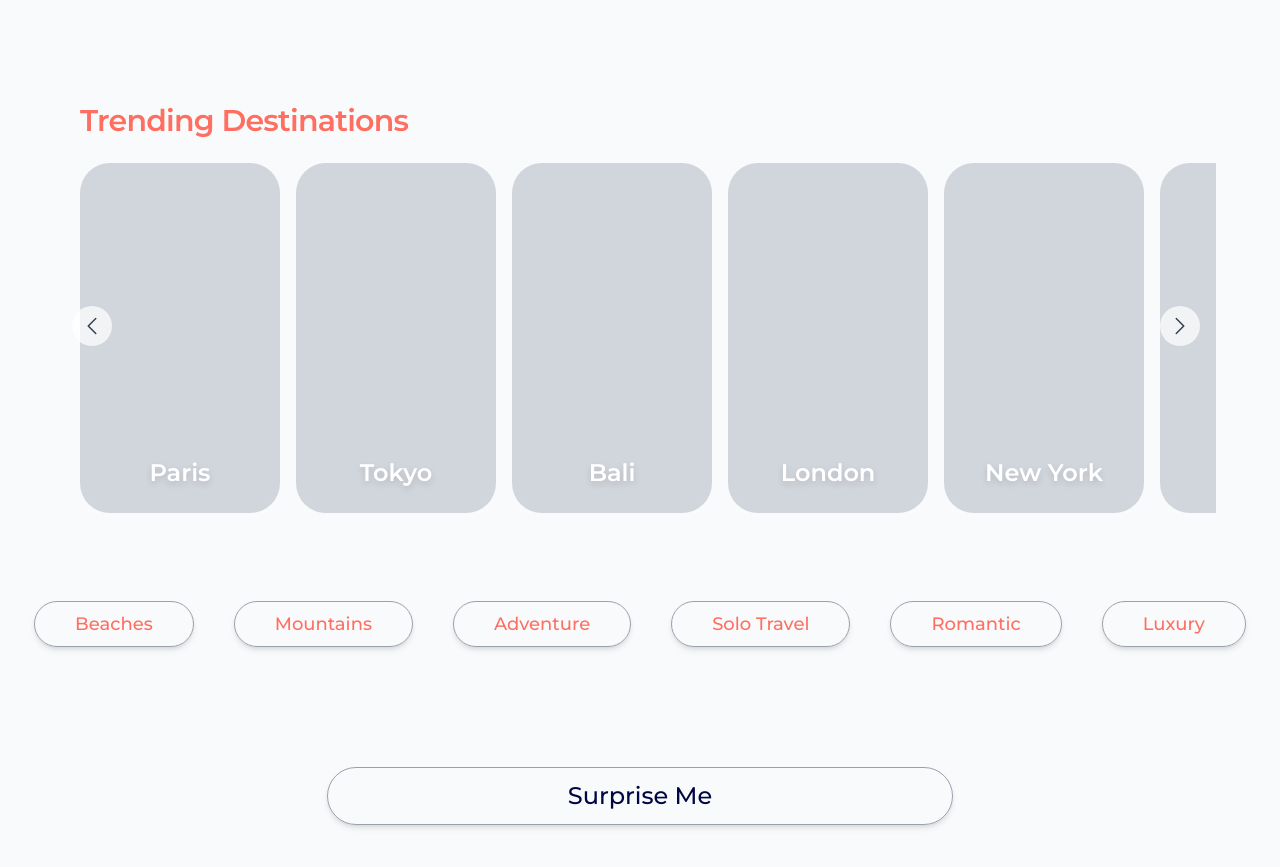
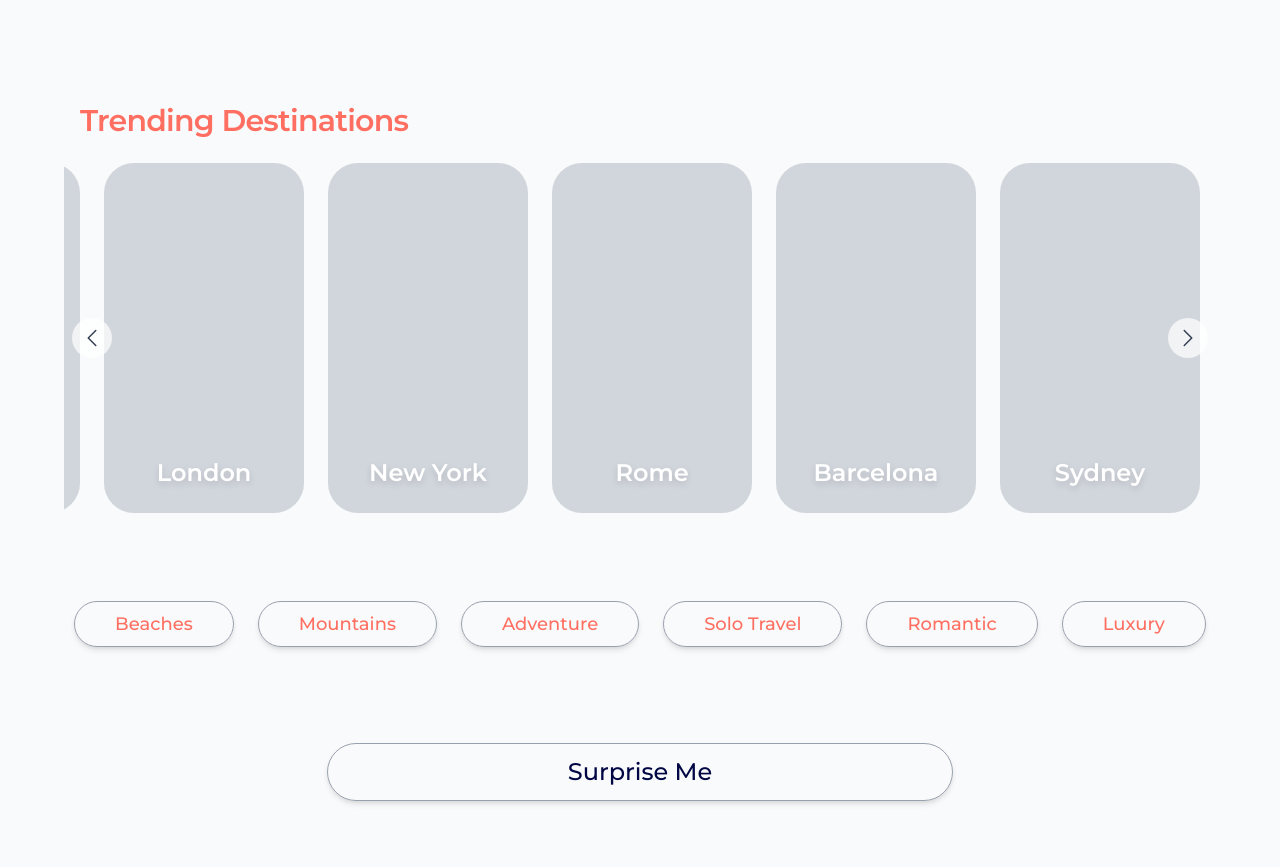
Before and after one commit to GlobeGeniusAI/GlobeGenius.AI, a Next.js app: page / in a window 1280 px wide. Shown: the part 2820-3687 px from the top of the page. Built offline with nearby package versions, Linux system fonts and the light colour scheme.

Commit message:
carousel moves on its own useefect

```diff
--- a/src/app/Landing.tsx
+++ b/src/app/Landing.tsx
@@ -66,7 +66,7 @@ export default function Landing() {
         ]}
       />
 
-      <div className="flex flex-wrap justify-center pb-24 pt-6">
+      <div className="flex flex-wrap justify-center pb-24 pt-4">
         <button className="rounded-full border border-gray-400 px-60 py-3 text-[#000744] text-2xl font-montserrat font-medium hover:bg-gray-200 shadow-md transition transform hover:-translate-y-1 active:translate-y-0 hover:cursor-pointer">
           Surprise Me
         </button>
--- a/src/components/TrendingCards.tsx
+++ b/src/components/TrendingCards.tsx
@@ -1,45 +1,62 @@
-import { ChevronLeftIcon, ChevronRightIcon } from "@heroicons/react/24/solid";
-import { useRef } from "react";
-
 //TODO:
 //Hook this up to dynamic API image sources.
-//Add actual carousel behavior (Swiper.js or custom scroll logic).
 //Wire up routing when clicking a card.
 
-export default function TrendingCards({
-  destinations,
-}: {
-  destinations: { name: string }[];
-}) {
+
+'use client';
+
+import { useRef, useEffect, useState } from 'react';
+import { ChevronLeftIcon, ChevronRightIcon } from '@heroicons/react/24/solid';
+
+export default function TrendingDestinations({ destinations }: { destinations: { name: string }[] }) {
   const scrollRef = useRef<HTMLDivElement>(null);
+  const [isHovering, setIsHovering] = useState(false);
 
-  const scroll = (direction: "left" | "right") => {
+  const scroll = (direction: 'left' | 'right') => {
     if (scrollRef.current) {
-      const scrollAmount = 250; // Adjust this scroll amount if needed
+      const scrollAmount = 250;
       scrollRef.current.scrollBy({
-        left: direction === "left" ? -scrollAmount : scrollAmount,
-        behavior: "smooth",
+        left: direction === 'left' ? -scrollAmount : scrollAmount,
+        behavior: 'smooth',
       });
     }
   };
 
+  // 🌀 Auto-scroll (paused on hover)
+  useEffect(() => {
+    const interval = setInterval(() => {
+      if (!isHovering && scrollRef.current) {
+        const el = scrollRef.current;
+        if (el.scrollLeft + el.offsetWidth >= el.scrollWidth) {
+          el.scrollTo({ left: 0, behavior: 'smooth' });
+        } else {
+          el.scrollBy({ left: 250, behavior: 'smooth' });
+        }
+      }
+    }, 2000); // scroll every 4 sec
+
+    return () => clearInterval(interval);
+  }, [isHovering]);
+
   return (
-    <div className="relative w-full max-w-6xl mx-auto overflow-hidden">
+    <div className="relative mt-6 w-full max-w-6xl mx-auto overflow-hidden">
 
       {/* Carousel Track */}
       <div
         ref={scrollRef}
-        className="flex gap-4 mt-6 overflow-x-auto no-scrollbar px-4 scroll-smooth"
+        className="flex gap-6 overflow-x-auto no-scrollbar px-4 scroll-smooth"
+        onMouseEnter={() => setIsHovering(true)}
+        onMouseLeave={() => setIsHovering(false)}
       >
         {destinations.map((destination, index) => (
           <div
             key={index}
             className="relative min-w-[200px] h-[350px] rounded-[30px] overflow-hidden flex-shrink-0 group"
           >
-            {/* Placeholder Color Box */}
+            {/* Placeholder box (swap for Image later) */}
             <div className="w-full h-full bg-gray-300 transition-transform duration-300 ease-in-out group-hover:scale-105" />
 
-            {/* Text Overlay */}
+           {/* Text Overlay */}
             <div className="absolute bottom-6 w-full text-center text-white font-montserrat text-2xl font-semibold drop-shadow-md">
               {destination.name}
             </div>
@@ -47,18 +64,17 @@ export default function TrendingCards({
         ))}
       </div>
 
-      {/* Left Arrow */}
+      {/* Arrows */}
       <button
-        onClick={() => scroll("left")}
+        onClick={() => scroll('left')}
         className="absolute left-2 top-1/2 -translate-y-1/2 bg-white/70 rounded-full p-2 hover:bg-white transition"
       >
         <ChevronLeftIcon className="h-6 w-6 text-gray-700" />
       </button>
 
-      {/* Right Arrow */}
       <button
-        onClick={() => scroll("right")}
-        className="absolute right-4 top-1/2 -translate-y-1/2 bg-white/70 rounded-full p-2 hover:bg-white transition"
+        onClick={() => scroll('right')}
+        className="absolute right-2 top-1/2 -translate-y-1/2 bg-white/70 rounded-full p-2 hover:bg-white transition"
       >
         <ChevronRightIcon className="h-6 w-6 text-gray-700" />
       </button>
--- a/src/components/TrendingTags.tsx
+++ b/src/components/TrendingTags.tsx
@@ -2,7 +2,7 @@ import Link from "next/link";
 
 export default function TrendingTags({ tags }: { tags: string[] }) {
   return (
-    <div className="flex flex-wrap justify-center gap-10 pb-24 pt-22">
+    <div className="flex flex-wrap justify-center gap-6 pb-20 pt-22 w-full max-w-6xl mx-auto">
       {tags.map((tag) => (
         <Link
           key={tag}
```
